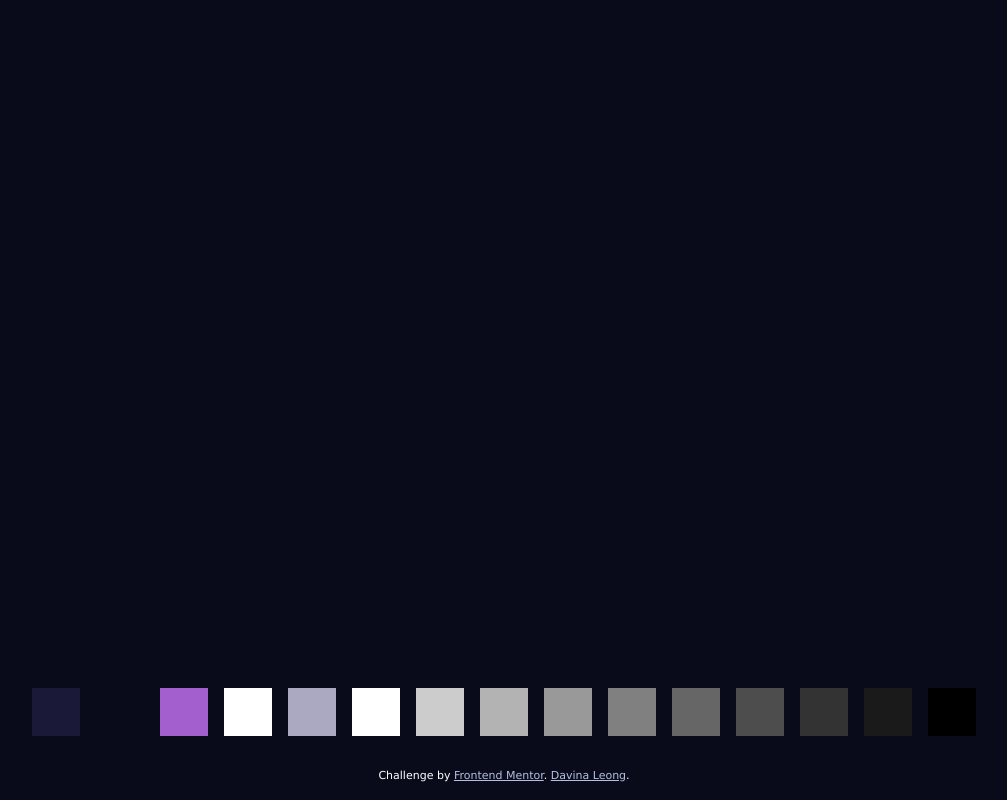
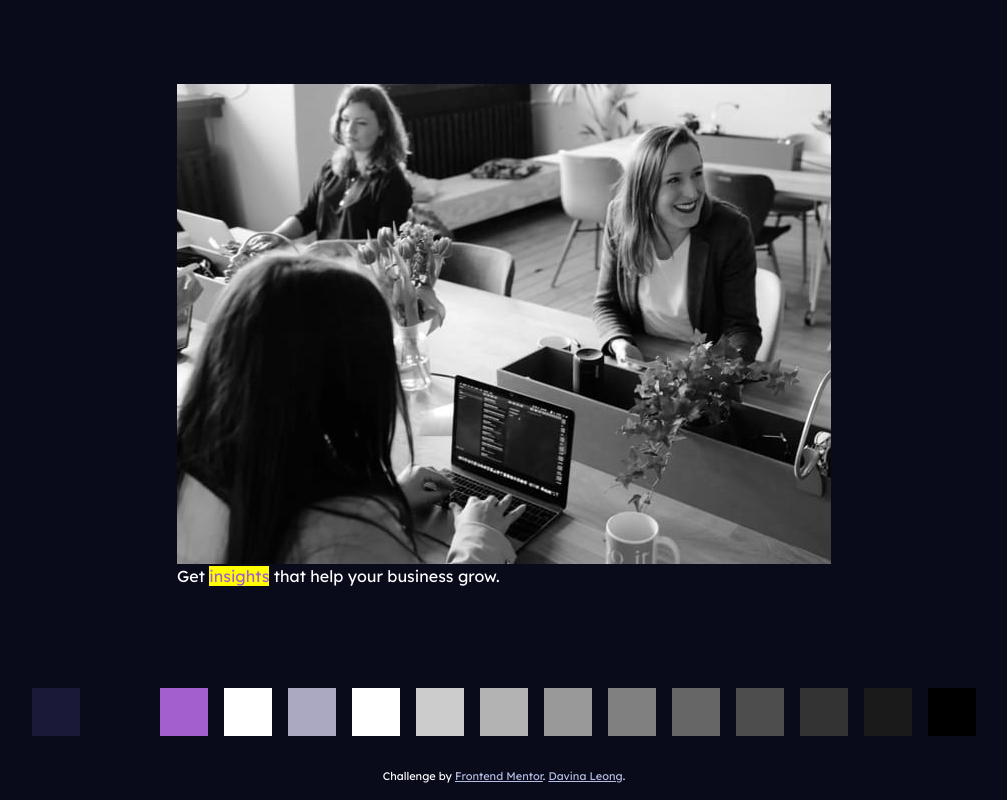
Before and after one commit to davinaleong/fem-stats-preview-card-component, a website built with Vite: page index.html in a window 1280 px wide. Shown: the whole page, without its empty margins (136-1143 px from the left). Built offline with nearby package versions, Linux system fonts and the light colour scheme.

Commit message:
WIP added content

```diff
--- a/index.html
+++ b/index.html
@@ -12,6 +12,13 @@
       type="image/png"
       sizes="32x32"
       href="./images/favicon-32x32.png"
+    />
+
+    <link rel="preconnect" href="https://fonts.googleapis.com" />
+    <link rel="preconnect" href="https://fonts.gstatic.com" crossorigin />
+    <link
+      href="https://fonts.googleapis.com/css2?family=Inter:wght@400;700&family=Lexend+Deca&display=swap"
+      rel="stylesheet"
     />
 
     <link rel="stylesheet" href="./styles/reset.css" />
@@ -30,6 +37,17 @@
   <body class="text-grey-100 bg-primary-900">
     <main class="p-400">
       <h1 class="visually-hidden">Stats Preview Card Component</h1>
+      <div class="card">
+        <div class="card-header">
+          <img src="./images/image-header-mobile.jpg" />
+        </div>
+        <div class="card-content">
+          <h2>
+            Get <mark class="text-accent-400">insights</mark> that help your
+            business grow.
+          </h2>
+        </div>
+      </div>
     </main>
 
     <div class="swatches | p-400">
```
